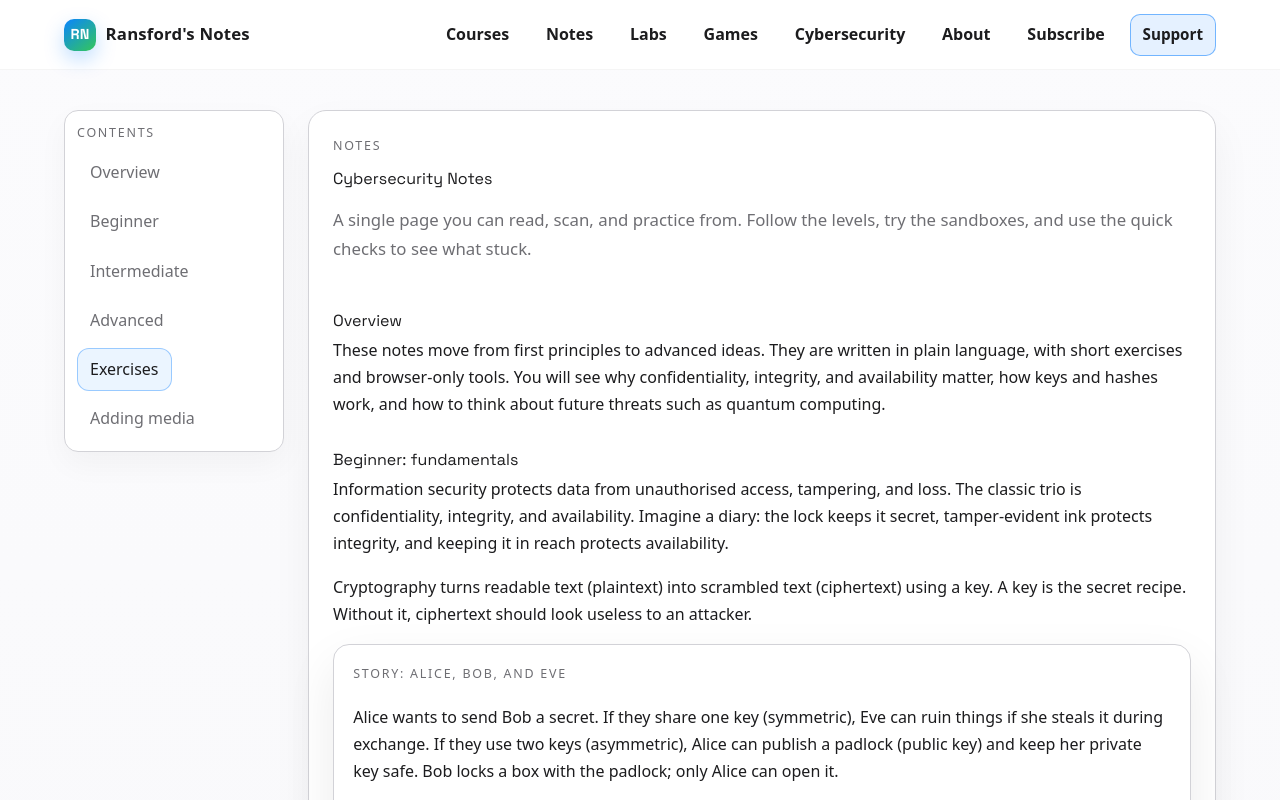
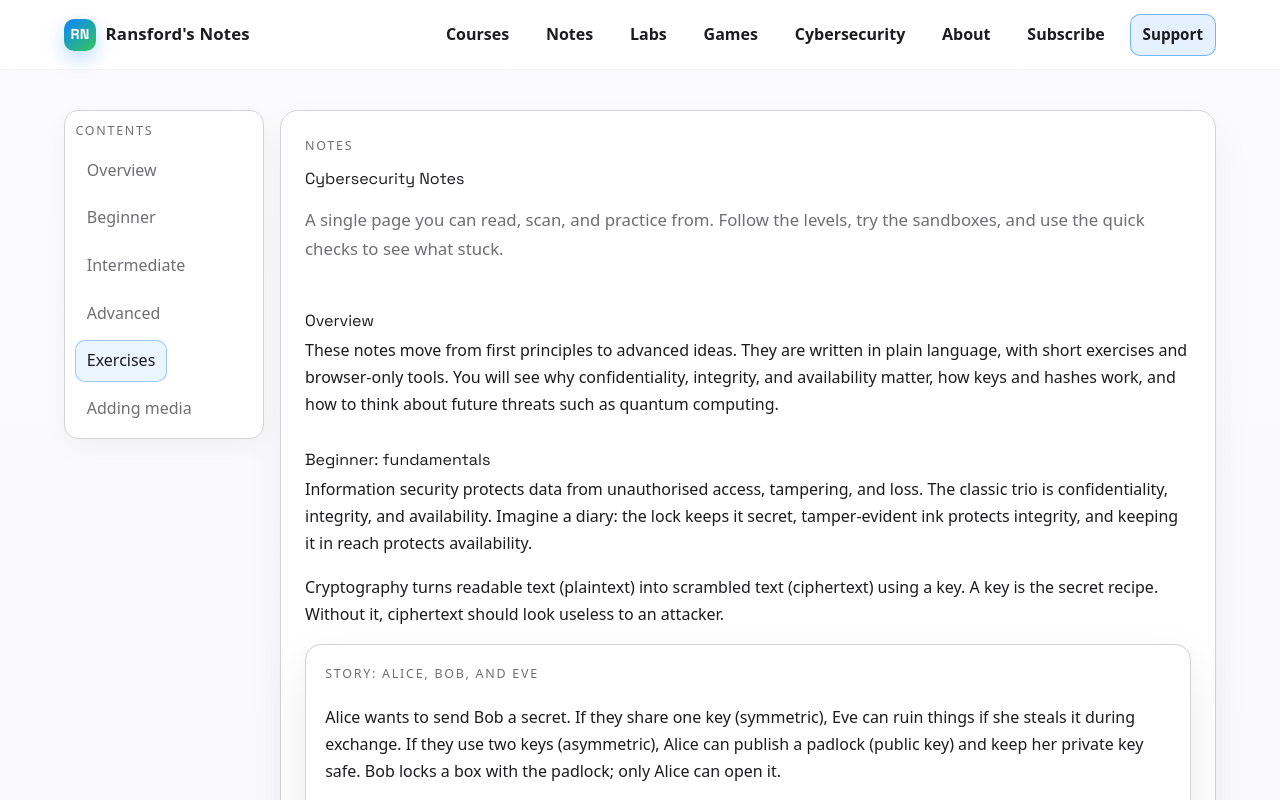
Before and after one commit to LordRansford/my-webapp, a Next.js app: page /cybersecurity in a window 1280 px wide. Shown: the top 800 px of the page. Built offline with nearby package versions, Linux system fonts and the light colour scheme; no server answers.

Commit message:
Reduce TOC footprint further; widen notes reading area

```diff
--- a/src/styles/globals.css
+++ b/src/styles/globals.css
@@ -907,8 +907,8 @@ textarea:focus {
 /* Notes layout */
 .note-layout {
   display: grid;
-  grid-template-columns: minmax(180px, 220px) minmax(0, 1fr);
-  gap: 1.5rem;
+  grid-template-columns: minmax(150px, 200px) minmax(0, 1fr);
+  gap: 1rem;
   align-items: start;
 }
 
@@ -918,8 +918,8 @@ textarea:focus {
   background: var(--surface);
   border: 1px solid var(--line);
   border-radius: 14px;
-  padding: 0.65rem 0.75rem;
-  box-shadow: 0 12px 30px rgba(0, 0, 0, 0.04);
+  padding: 0.55rem 0.65rem;
+  box-shadow: 0 10px 26px rgba(0, 0, 0, 0.04);
 }
 
 .note-toc {
@@ -934,8 +934,8 @@ textarea:focus {
   display: inline-flex;
   align-items: center;
   gap: 0.5rem;
-  padding: 0.45rem 0.75rem;
-  border-radius: 12px;
+  padding: 0.4rem 0.65rem;
+  border-radius: 10px;
   text-decoration: none;
   color: var(--muted);
   border: 1px solid transparent;
```
